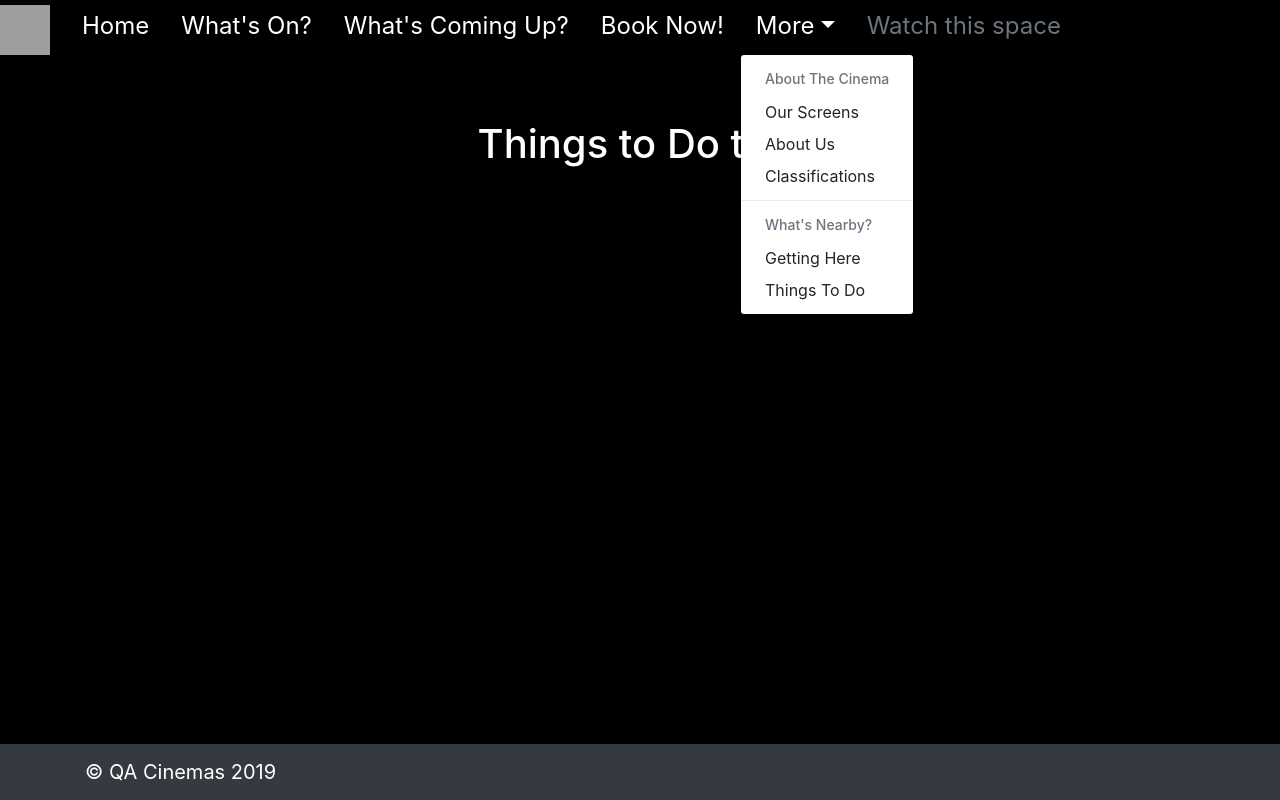
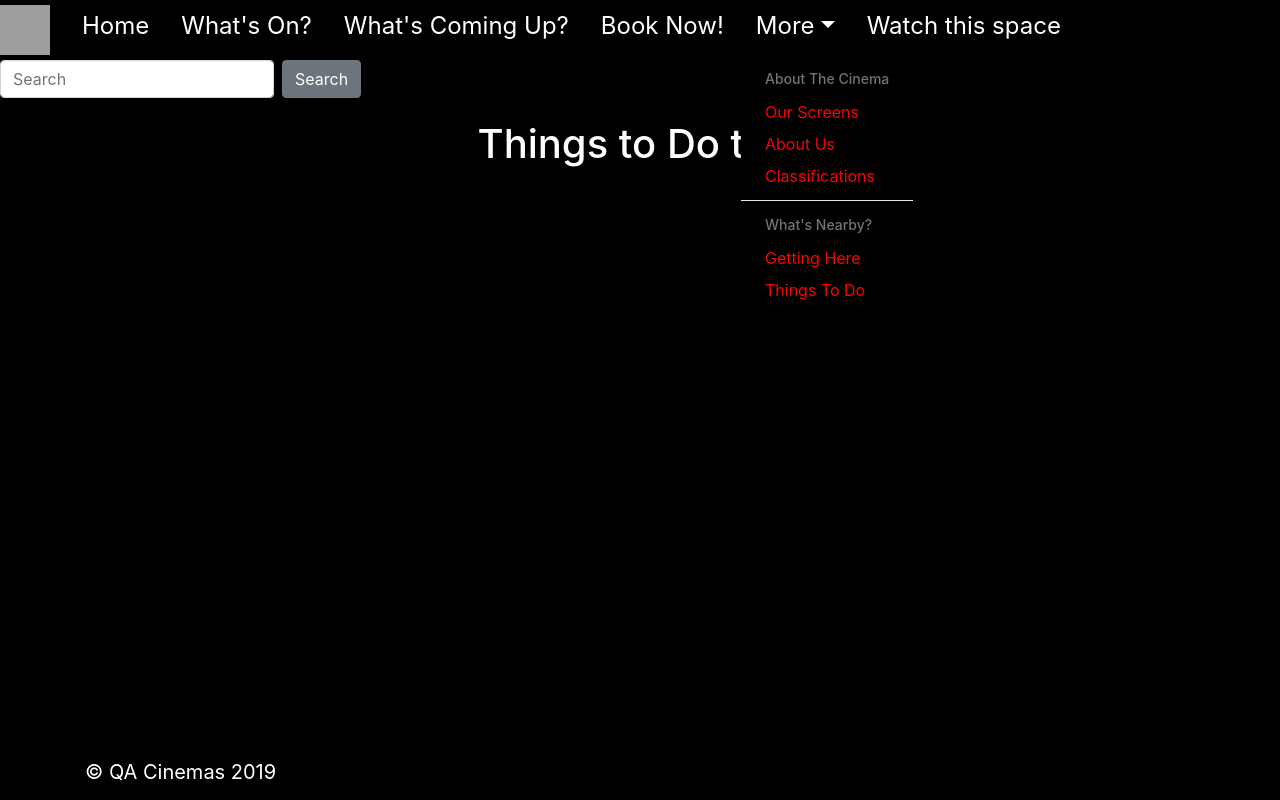
Before and after one commit to porkpiie/QA-cinema, a React (Create React App) app: page /ThingsToDo in a window 1280 px wide. Both pictures are taken after a click on the link "More". Built offline with nearby package versions, Linux system fonts and the light colour scheme; grey boxes are pictures that could not be loaded.

Commit message:
added some extra bits

```diff
--- a/package.json
+++ b/package.json
@@ -5,6 +5,7 @@
   "dependencies": {
     "bootstrap": "^4.3.1",
     "react": "^16.8.6",
+    "react-bootstrap": "^1.0.0-beta.10",
     "react-dom": "^16.8.6",
     "react-responsive-carousel": "^3.1.49",
     "react-router-dom": "^5.0.1",
--- a/src/App.css
+++ b/src/App.css
@@ -11,21 +11,30 @@ h1 {
   text-align: center;
 }
 
-::content {
-  height: 800px;
-  width: 500px;
-}
 
 .App-header {
   background-color:black !important;
   min-height: 15vh;
   display: flex;
   flex-direction: column;
-  align-items: left;
+  align-items: center;
   justify-content: center;
   font-size: calc(8px + 2vmin);
+
 
 }
 .bg-company-black {
   background-color: black !important;
+  align-content: center;
+
+
 }
+.nav .nav-item .nav-link {
+  color:white;
+}
+.nav .nav-item.active .nav-link,
+.nav-item:hover .nav-link {
+  color: red;
+  transition: 1s;
+
+}
--- a/src/Components/Footer.component.js
+++ b/src/Components/Footer.component.js
@@ -4,8 +4,8 @@ import { Navbar, Container, NavbarBrand } from 'reactstrap';
 export default class AppFooter extends Component{
     render() {
         return(
-            <div className="fixed-bottom">
-                <Navbar color="dark" dark>
+            <div className="fixed-bottom navbar-dark bg-company-black">
+                <Navbar>
                     <Container>
                         <NavbarBrand style={{color: 'white', textDecoration: 'none'}}>&copy; QA Cinemas 2019</NavbarBrand>
                     </Container>
--- a/src/Components/Navbar.component.js
+++ b/src/Components/Navbar.component.js
@@ -1,5 +1,7 @@
 import React, { Component } from 'react';
-import { Nav, NavItem, Dropdown, DropdownItem, DropdownToggle, DropdownMenu, NavLink } from 'reactstrap';
+import { Button, Nav, NavItem, Dropdown, DropdownItem, DropdownToggle, DropdownMenu, Form, NavLink } from 'reactstrap';
+import { FormControl} from 'react-bootstrap';
+
 
 export default class Navigation extends Component {
   constructor(props) {
@@ -25,36 +27,40 @@ export default class Navigation extends Component {
               <img src="http://www.apprenticeshipguide.co.uk/wp-content/uploads/2018/01/QA-logo-2019-3-300x300.jpg" width="50" height="50" alt="qa.com" />
             </a>
           <NavItem>
-            <NavLink href="/home" style={{color: 'white', textDecoration: 'none'}}>Home</NavLink>
+            <NavLink href="/home">Home</NavLink>
           </NavItem>
 
           <NavItem>
-            <NavLink href="/WhatsOn" style={{color: 'white', textDecoration: 'none'}}>What's On?</NavLink>
+            <NavLink href="/WhatsOn">What's On?</NavLink>
           </NavItem>
           <NavItem>
-            <NavLink href="/ComingUp" style={{color: 'white', textDecoration: 'none'}}>What's Coming Up?</NavLink>
+            <NavLink href="/ComingUp">What's Coming Up?</NavLink>
           </NavItem>
           <NavItem>
-            <NavLink href="/Booking" style={{color: 'white', textDecoration: 'none'}}>Book Now!</NavLink>
+            <NavLink href="/Booking">Book Now!</NavLink>
           </NavItem>
           <Dropdown nav isOpen={this.state.dropdownOpen} toggle={this.toggle}>
-            <DropdownToggle nav caret style={{color: 'white', textDecoration: 'none'}}>
+            <DropdownToggle nav caret>
               More
             </DropdownToggle>
-            <DropdownMenu>
+            <DropdownMenu style={{backgroundColor : 'black'}}>
               <DropdownItem header>About The Cinema</DropdownItem>
-              <DropdownItem href="/Screens">Our Screens </DropdownItem>
-              <DropdownItem href="/AboutUs">About Us</DropdownItem>
-              <DropdownItem href="/Classifications">Classifications</DropdownItem>
+              <DropdownItem href="/Screens" style={{color: 'red', textDecoration: 'none'}}>Our Screens </DropdownItem>
+              <DropdownItem href="/AboutUs" style={{color: 'red', textDecoration: 'none'}}>About Us</DropdownItem>
+              <DropdownItem href="/Classifications" style={{color: 'red', textDecoration: 'none'}}>Classifications</DropdownItem>
               <DropdownItem divider />
               <DropdownItem header>What's Nearby?</DropdownItem>
-              <DropdownItem href="/GettingHere">Getting Here</DropdownItem>
-              <DropdownItem href="/ThingsToDo">Things To Do</DropdownItem>
+              <DropdownItem href="/GettingHere" style={{color: 'red', textDecoration: 'none'}}>Getting Here</DropdownItem>
+              <DropdownItem href="/ThingsToDo" style={{color: 'red', textDecoration: 'none'}}>Things To Do</DropdownItem>
             </DropdownMenu>
           </Dropdown>
           <NavItem>
             <NavLink disabled href="#">Watch this space</NavLink>
           </NavItem>
+          <Form inline>
+      <FormControl type="text" placeholder="Search" className="mr-sm-2" />
+      <Button variant="outline-success">Search</Button>
+    </Form>
         </Nav>
       </div>
     );
```
Also changed, not shown: 1 other file (tests, documents, lock files or other folders).
